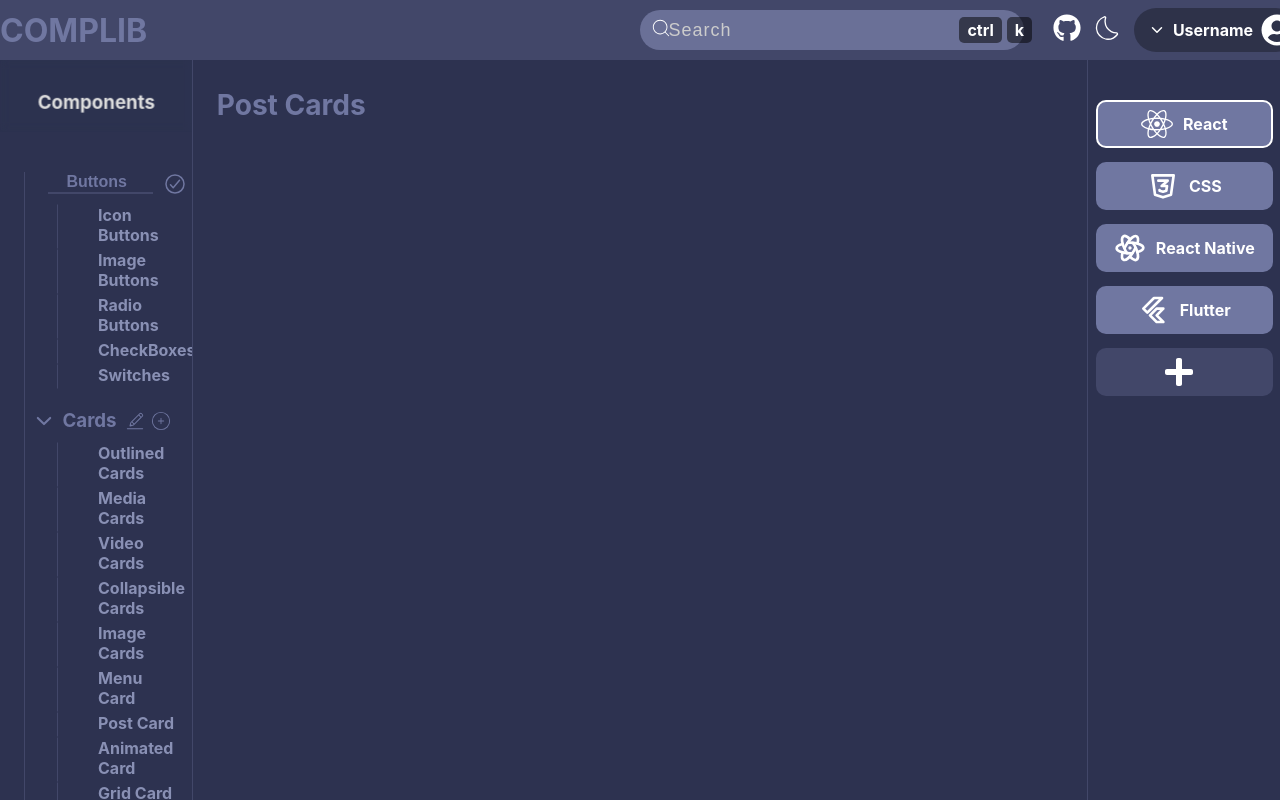
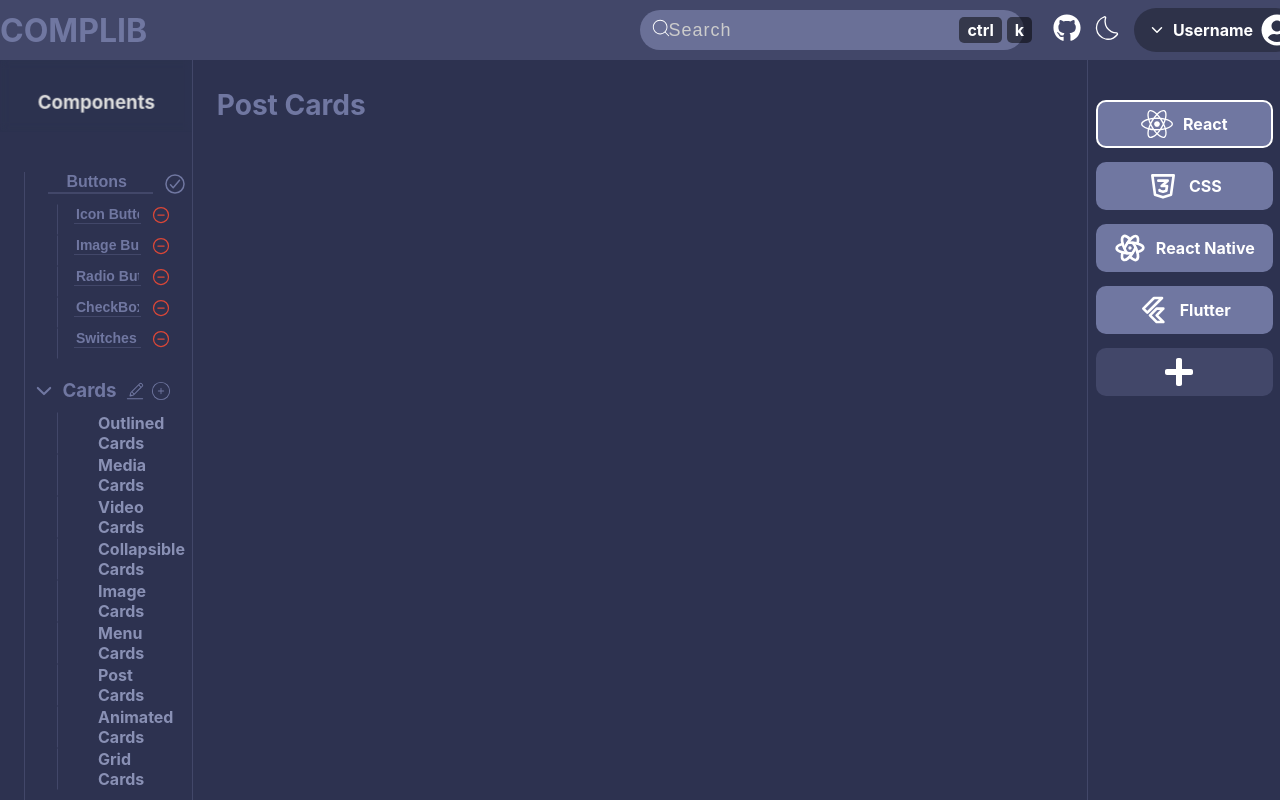
Before and after one commit to Aman-Jangid/Complib, a React (Create React App) app: page / in a window 1280 px wide. Both pictures are taken after a click on the icon 135 px from the left and 183 px from the top of the page. Shown: the top 800 px of the page. Built offline with nearby package versions, Linux system fonts and the light colour scheme.

Commit message:
Change Index data's Structure

```diff
--- a/src/Components/IndexItemGroup.tsx
+++ b/src/Components/IndexItemGroup.tsx
@@ -15,21 +15,18 @@
 interface Props {
   heading: String;
   items: Array<String>;
+  activeItem: String;
+  editing?: Boolean;
+  currentIndex: Number;
   handleItemClick: Function;
   handleRename: Function;
   handleEditGroup: Function;
-  activeItem: String;
-  editing?: Boolean;
-  currentIndex: Number;
 }
-
-// the links should be able to jump through sections in ContentArea
-// TODO : Also receive the current category/list
 
 const IndexItemGroup: FC<Props> = (props): JSX.Element => {
   const [collapsed, setCollapsed] = useState<Boolean>(false);
   const [items, setItems] = useState<Array<String>>(props.items);
-  const [value, setValue] = useState<string>(props.heading.toString());
+  const [value, setValue] = useState<String>(props.heading);
 
   const handleCollapse = () => {
     setCollapsed(!collapsed);
@@ -39,10 +36,6 @@
   // 1.allow renaming the groupHeading
   // 2.add delete and rename icons to group's items
   // 3.replace the item with a new one at the same index with the new name or delete it and shift the rest
-
-  const handleAdd = () => {
-    console.log("Add");
-  };
 
   const handleOnChange = (e: FormEvent<HTMLInputElement>) => {
     setValue(e.currentTarget.value);
@@ -54,8 +47,13 @@
     }
   };
 
+  const handleRemoveItem = (item: String) => {
+    const newItems = items.filter((listItem) => listItem !== item);
+    setItems(newItems);
+  };
+
   const handleNaming = () => {
-    props.handleRename(value, props.currentIndex, items.length === 0);
+    props.handleRename(value, props.currentIndex, items.length === 0, items);
   };
 
   return (
@@ -71,7 +69,7 @@
             <div></div>
             <input
               type="text"
-              value={value}
+              value={value.toString()}
               onChange={handleOnChange}
               onKeyDown={handleEnterOnInput}
               className={styles.indexItemGroupInput}
@@ -119,7 +117,7 @@
               <CiCirclePlus
                 size={22}
                 className={stylesGlobal.icon}
-                onClick={handleAdd}
+                onClick={() => {}}
               />
             </div>
           </h3>
@@ -129,6 +127,11 @@
             item={listItem}
             active={listItem === props.activeItem}
             setActive={props.handleItemClick}
+            // if editing and the list is not empty, replace text with input and add delete and check icons to the right of the ListItem
+            editing={props.editing && items.length !== 0}
+            removeItem={handleRemoveItem}
+            items={items}
+            setItems={setItems}
           />
         ))}
       </>
--- a/src/Components/ListItem.tsx
+++ b/src/Components/ListItem.tsx
@@ -1,32 +1,101 @@
-import { FC } from "react";
+import React, { FC, useEffect, useState } from "react";
+
 import styles from "../Styles/Home.module.css";
+import stylesGlobal from "../Styles/Global.module.css";
+
+import { IoRemoveCircleOutline } from "react-icons/io5";
 
 interface Props {
   item: String;
   active: Boolean;
   setActive: Function;
+  removeItem: Function;
+  setItems: Function;
+  items: Array<String>;
+  editing?: Boolean;
 }
 
 // the links should be able to jump through sections in ContentArea
 // TODO : Also receive the current category/list
 
-const activeStyles: Object = {
+let activeStyles: Object = {
   backgroundColor: "#424769",
-  padding: "4px",
+  padding: "4px 10px 4px 5px",
   color: "#ddd",
-  margin: "5px",
+  margin: "2px 0 5px 2px",
   textAlign: "center",
   borderRadius: "5px",
 };
 
 const ListItem: FC<Props> = (props): JSX.Element => {
+  const [value, setValue] = useState<String>(props.item);
+
+  useEffect(() => {
+    if (props.active && props.editing) {
+      props.setActive(false);
+      activeStyles = {};
+    }
+
+    return () => {
+      activeStyles = {
+        backgroundColor: "#424769",
+        padding: "4px 10px 4px 5px",
+        color: "#ddd",
+        margin: "2px 0 5px 2px",
+        textAlign: "center",
+        borderRadius: "5px",
+      };
+    };
+    // eslint-disable-next-line react-hooks/exhaustive-deps
+  }, [props.editing]);
+
+  const handleRenameItem = (newName: string) => {
+    const prevName = props.item;
+    //  TODO : add cancel rename functionality to revert the name back to the previous one
+    if (newName === prevName) {
+      return;
+    }
+
+    const index = props.items.indexOf(prevName);
+    let tempItems = [...props.items];
+    tempItems[index] = newName;
+    props.setItems(tempItems);
+  };
+
   return (
     <ul
       className={styles.listItem}
       style={props.active ? activeStyles : {}}
-      onClick={() => props.setActive(props.item)}
+      onClick={
+        props.editing
+          ? () => {
+              props.setActive(false);
+            }
+          : () => props.setActive(props.item)
+      }
     >
-      {props.item}
+      {props.editing ? (
+        <input
+          type="text"
+          value={value.toString()}
+          onChange={(e) => setValue(e.target.value)}
+          onBlur={() => handleRenameItem(value.toString())}
+          className={styles.listItemInput}
+          maxLength={20}
+        />
+      ) : (
+        props.item
+      )}
+      {props.editing && (
+        <div>
+          <IoRemoveCircleOutline
+            size={20}
+            color="#db4737"
+            className={stylesGlobal.icon}
+            onClick={() => props.removeItem(props.item)}
+          />
+        </div>
+      )}
     </ul>
   );
 };
--- a/src/Components/OnThisPage.tsx
+++ b/src/Components/OnThisPage.tsx
@@ -1,94 +1,78 @@
+import { useState } from "react";
+
 import styles from "../Styles/Home.module.css";
 import stylesGlobal from "../Styles/Global.module.css";
 
 import { FaPlus } from "react-icons/fa6";
 
 import IndexItemGroup from "./IndexItemGroup";
-import { useState } from "react";
 
-const indexArr: Array<Object> = [
-  {
-    Buttons: [
-      "Icon Buttons",
-      "Image Buttons",
-      "Radio Buttons",
-      "CheckBoxes",
-      "Switches",
-    ],
-    editing: false,
-    key: 0,
-  },
-  {
-    Cards: [
-      "Outlined Cards",
-      "Media Cards",
-      "Video Cards",
-      "Collapsible Cards",
-      "Image Cards",
-      "Menu Card",
-      "Post Card",
-      "Animated Card",
-      "Grid Card",
-    ],
-    editing: false,
-    key: 1,
-  },
-  {
-    Navigation: [
-      "Back-Links",
-      "Forward-Links",
-      "Pagination",
-      "Indexes",
-      "Link Containers",
-    ],
-    editing: false,
-    key: 2,
-  },
-  {
-    Carousels: [
-      "Image Carousels",
-      "Product Carousels",
-      "Content Carousels",
-      "Testimonial Carousels",
-      "Interactive Carousels",
-      "News Carousels",
-    ],
-    editing: false,
-    key: 3,
-  },
-];
+import data from "../mock/data";
 
 function OnThisPage() {
   const [activeItem, setActiveItem] = useState<String>("");
-  const [index, setIndex] = useState<Array<Object>>(indexArr);
+  const [index, setIndex] = useState(data);
 
   const setActive = (item: String) => {
     setActiveItem(item);
   };
 
-  const handleRename = (name: string, key: number) => {
-    let tempIndex = [...index];
-    // check if the array in the object is empty.
+  const handleRename = (
+    name: string,
+    key: number,
+    isEmpty: boolean,
+    items?: Array<String>
+  ) => {
+    let tempList = [...index];
+    if (isEmpty) {
+      const newComponent = {
+        title: name,
+        items: [],
+        key: key,
+        editing: false,
+        empty: true,
+      };
 
-    const newComponent = { [name]: [], editing: false, key: key };
-    tempIndex[key] = newComponent;
-    // }
+      tempList = tempList.filter((item) => item.editing === false);
+      tempList.push(newComponent);
+    } else {
+      const Component = tempList.find((item) => item.key === key);
+      if (Component) {
+        Component.items = items ? items : Component.items;
+        Component.title = name;
+        Component.editing = false;
+        tempList[key] = Component;
+      }
+      console.log(tempList);
+    }
+    setIndex(tempList);
+  };
+
+  const handleAddComponent = () => {
+    const newComponent = {
+      title: "NewComp" + index.length,
+      items: [],
+      key: index.length,
+      editing: true,
+      empty: true,
+    };
+
+    let tempIndex = [newComponent, ...index];
+
     setIndex(tempIndex);
   };
 
-  const handleAddComponent = () => {
-    setIndex([
-      ...index,
-      { ["component" + index.length]: [], editing: true, key: index.length },
-    ]);
-    // }
-  };
+  const handleEditComponent = (i: number) => {
+    const Component = index.find((item) => item.key === i);
+    if (Component) {
+      Component.editing = true;
+    }
 
-  const handleEditComponent = (i: number) => {
-    let item = index[i];
-    let tempList = [...index];
-    tempList[i] = { ...item, editing: true };
-    setIndex(tempList);
+    let tempIndex = [...index];
+    if (Component) {
+      tempIndex[i] = Component;
+    }
+    setIndex(tempIndex);
   };
 
   return (
@@ -103,17 +87,17 @@
           />
         </div>
         <div className={styles.indexItemsGroup}>
-          {index.map((obj: Object) => (
+          {index.map((group) => (
             <IndexItemGroup
-              heading={Object.keys(obj)[0]}
-              items={Object.values(obj)[0]}
-              key={Object.values(obj)[2]}
+              heading={group.title}
+              items={group.items.map((item) => item.title)}
+              key={group.key}
               activeItem={activeItem}
               handleItemClick={setActive}
-              editing={Object.values(obj)[1]}
+              editing={group.editing}
               handleRename={handleRename}
               handleEditGroup={handleEditComponent}
-              currentIndex={Object.values(obj)[2]}
+              currentIndex={group.key}
             />
           ))}
         </div>
--- a/src/Styles/Home.module.css
+++ b/src/Styles/Home.module.css
@@ -258,10 +258,12 @@
   border: 1px solid transparent;
   border-left: 1px solid #424769;
   text-align: start;
-  padding-bottom: 3px;
+  padding-right: 10px;
   transition: all 0.15s;
   cursor: pointer;
   user-select: text;
+  display: flex;
+  justify-content: space-between;
 }
 
 .listItem:hover {
@@ -276,6 +278,19 @@
   background-color: #2e3249;
 }
 
+.listItemInput {
+  display: flex;
+  color: #7077a1;
+  background-color: transparent;
+  border: none;
+  outline: none;
+  border-bottom: 1px solid #424769;
+  width: 100%;
+  font-size: 14px;
+  font-weight: 600;
+  margin: 0 10px 10px -1.5rem;
+}
+
 /* Containers */
 
 .reactContainer {
--- /dev/null
+++ b/src/mock/data.ts
@@ -0,0 +1,211 @@
+const data = [
+  {
+    title: "Buttons",
+    items: [
+      {
+        title: "Icon Buttons",
+        components: [
+          {
+            title: "Icon with text",
+            code: {
+              javascript: `import { FC, MouseEventHandler } from "react";
+
+      import styles from "../Styles/Global.module.css";
+
+      import * as mdIcons from "react-icons/md";
+      import * as piIcons from "react-icons/pi";
+      import * as siIcons from "react-icons/si";
+      import * as tbIcons from "react-icons/tb";
+      import * as faIcons from "react-icons/fa";
+
+      interface Props {
+        iconName: string;
+        iconPack: string;
+        width: string;
+        height: string;
+        backgroundColor: string;
+        color: string;
+        textColor: string;
+        text: string;
+        active: Boolean;
+        onClick: MouseEventHandler<HTMLDivElement>;
+        iconSize?: number;
+      }
+
+      const IconButton: FC<Props> = (props): JSX.Element => {
+        const iconPacks: any = {
+          md: mdIcons,
+          pi: piIcons,
+          si: siIcons,
+          tb: tbIcons,
+          fa: faIcons,
+        };
+
+        const SelectedIconPack = iconPacks[props.iconPack];
+        const Icon = SelectedIconPack[props.iconName];
+
+        return (
+          <div
+            className={styles.iconButton}
+            style={{
+              width: props.width,
+              height: props.height,
+              backgroundColor: props.backgroundColor,
+              border: props.active ? "2px solid white" : "2px solid transparent",
+              // padding: props.active ? "none" : "2px",
+            }}
+            onClick={props.onClick}
+          >
+            <Icon size={props.iconSize ? props.iconSize : 32} color={props.color} />
+            <p style={{ color: props.textColor }}>{props.text}</p>
+          </div>
+        );
+      };
+
+      export default IconButton;
+      `,
+              css: `.iconButton {
+                max-width: 90%;
+                border-radius: 10px;
+                display: flex;
+                justify-content: center;
+                align-items: center;
+                gap: 10px;
+                color: white;
+                font-weight: bold;
+                user-select: none;
+              }
+
+              .iconButton:active {
+                background-color: #2d3250 !important;
+              }
+
+              .iconButton:hover {
+                filter: brightness(1.2);
+                transition: all 0.3s;
+              }`,
+            },
+          },
+        ],
+        editing: false,
+        key: 0,
+      },
+      { title: "Image Buttons", components: [{}], editing: false, key: 1 },
+      { title: "Radio Buttons", components: [{}, {}], editing: false, key: 2 },
+      { title: "CheckBoxes", components: [{}, {}], editing: false, key: 3 },
+      { title: "Switches", components: [{}, {}], editing: false, key: 4 },
+    ],
+    key: 0,
+    editing: false,
+    empty: false,
+  },
+  {
+    title: "Cards",
+    items: [
+      { title: "Outlined Cards", components: [{}, {}], editing: false, key: 0 },
+      { title: "Media Cards", components: [{}, {}], editing: false, key: 1 },
+      { title: "Video Cards", components: [{}, {}], editing: false, key: 2 },
+      {
+        title: "Collapsible Cards",
+        components: [{}, {}],
+        editing: false,
+        key: 3,
+      },
+      { title: "Image Cards", components: [{}, {}], editing: false, key: 4 },
+      { title: "Menu Cards", components: [{}, {}], editing: false, key: 5 },
+      { title: "Post Cards", components: [{}, {}], editing: false, key: 6 },
+      { title: "Animated Cards", components: [{}, {}], editing: false, key: 7 },
+      { title: "Grid Cards", components: [{}, {}], editing: false, key: 8 },
+    ],
+    key: 1,
+    editing: false,
+    empty: false,
+  },
+  {
+    title: "Navigation",
+    items: [
+      { title: "Back-Links", components: [{}, {}], editing: false, key: 0 },
+      { title: "Forward-Links", components: [{}, {}], editing: false, key: 1 },
+      { title: "Pagination", components: [{}, {}], editing: false, key: 2 },
+      { title: "Indexes", components: [{}, {}], editing: false, key: 3 },
+      {
+        title: "Link Containers",
+        components: [{}, {}],
+        editing: false,
+        key: 4,
+      },
+    ],
+    key: 2,
+    editing: false,
+    empty: false,
+  },
+  {
+    title: "Carousels",
+    items: [
+      {
+        title: "Image Carousels",
+        components: [{}, {}],
+        editing: false,
+        key: 0,
+      },
+      {
+        title: "Product Carousels",
+        components: [{}, {}],
+        editing: false,
+        key: 1,
+      },
+      {
+        title: "Content Carousels",
+        components: [{}, {}],
+        editing: false,
+        key: 2,
+      },
+      {
+        title: "Testimonial Carousels",
+        components: [{}, {}],
+        editing: false,
+        key: 3,
+      },
+      {
+        title: "Interactive Carousels",
+        components: [{}, {}],
+        editing: false,
+        key: 4,
+      },
+      { title: "News Carousels", components: [{}, {}], editing: false, key: 5 },
+    ],
+    key: 3,
+    editing: false,
+    empty: false,
+  },
+];
+
+// create interfaces for data
+
+interface Component {
+  title: string;
+  code: {
+    javascript: string;
+    css: string;
+  };
+}
+
+interface Item {
+  title: string;
+  components: Component[];
+  editing: boolean;
+  key: number;
+}
+
+interface Data {
+  title: string;
+  items: Item[];
+  key: number;
+  editing: boolean;
+  empty: boolean;
+}
+
+// export interfaces
+export type { Component, Item, Data };
+
+export default data;
```
